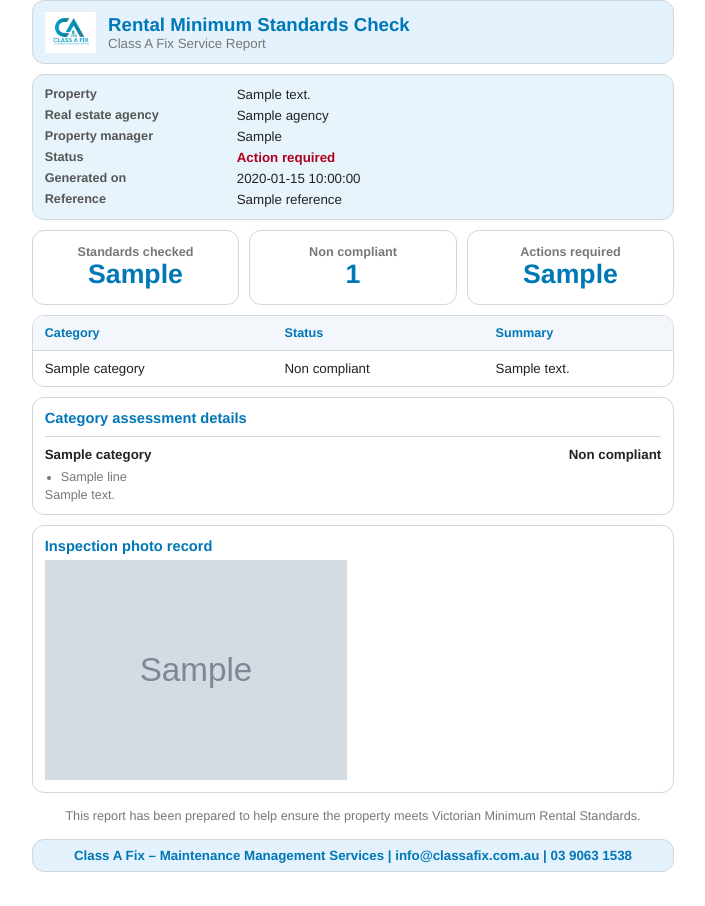
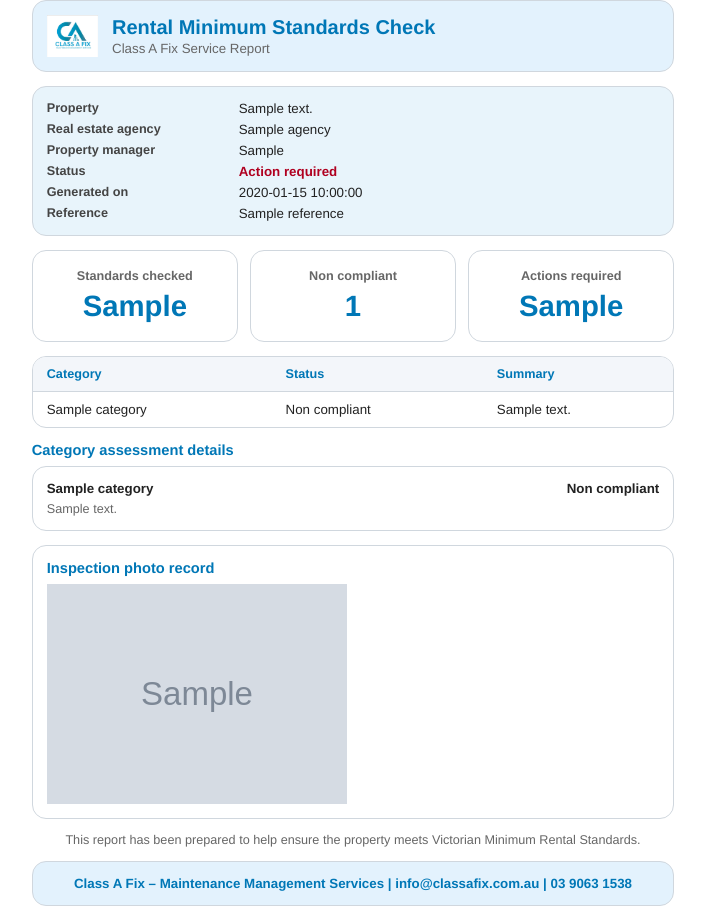
Before and after one commit to John-star-begi/rms_app, a FastAPI app: template templates/report.html in a window 1280 px wide. Shown: the whole page, without its empty margins (287-992 px from the left). Before the commit the page ends 872 px from the top, so only its background shows below. Run offline with FastAPI, Linux system fonts and the light colour scheme; the template is opened without the code that fills it: most values are stand-ins (such as "Sample title", 1, 10 or a date in 2020); grey boxes marked "Sample" are stand-in pictures.

Commit message:
Update report.html

```diff
--- a/templates/report.html
+++ b/templates/report.html
@@ -7,139 +7,168 @@
 <style>
 :root{
   --brand:#0077B6;
-  --light-brand:#E8F4FB;
-  --light-header:#E3F2FD;
-  --table-head:#F3F6FA;
+  --brand-light:#E8F4FB;
+  --brand-header:#E3F2FD;
 
   --text:#222;
-  --label:#555;
-  --muted:#777;
+  --muted:#666;
   --ok:#2E7D32;
   --bad:#B00020;
 
   --border:#D0D7DE;
-  --radius:12px;
-  --pad:12px;
+  --radius:14px;
 }
 
 @page{size:A4;margin:20mm;}
+
 body{
   margin:0;
   font-family: Helvetica, Arial, sans-serif;
   font-size:10pt;
   color:var(--text);
 }
-.page{max-width:170mm;margin:0 auto;}
-.spacer{height:10px;}
+
+.page{
+  max-width:170mm;
+  margin:0 auto;
+}
+
+.spacer{height:14px;}
 
 .card{
   border:1px solid var(--border);
   border-radius:var(--radius);
-  padding:var(--pad);
   background:#fff;
+  padding:14px;
 }
 
-.header{
-  background:var(--light-header);
-  border:1px solid var(--border);
-  border-radius:var(--radius);
-  padding:10px 12px;
+.header-card{
+  background:var(--brand-header);
   display:flex;
   align-items:center;
-  gap:12px;
+  gap:14px;
 }
 
-.logo{height:42px;max-width:120px;object-fit:contain;}
+.header-card img{
+  height:42px;
+  max-width:130px;
+  object-fit:contain;
+}
 
-h1{
+.header-title{
+  font-size:15pt;
+  font-weight:700;
+  color:var(--brand);
   margin:0;
-  font-size:14pt;
-  color:var(--brand);
 }
-.subtitle{color:var(--muted);font-size:10pt;}
 
-.info-card{background:var(--light-brand);}
+.header-sub{
+  font-size:10pt;
+  color:var(--muted);
+  margin-top:2px;
+}
+
+.info-card{
+  background:var(--brand-light);
+}
+
 .info-grid{
   display:grid;
   grid-template-columns:180px 1fr;
-  gap:6px 12px;
+  row-gap:6px;
+  column-gap:12px;
 }
-.label{font-size:9.5pt;font-weight:700;color:var(--label);}
-.value{font-size:10pt;}
+
+.label{
+  font-size:9.5pt;
+  font-weight:700;
+  color:#444;
+}
+
+.value{
+  font-size:10pt;
+}
+
 .value.ok{color:var(--ok);font-weight:700;}
 .value.bad{color:var(--bad);font-weight:700;}
 
 .summary-row{
   display:grid;
   grid-template-columns:repeat(3,1fr);
-  gap:10px;
+  gap:12px;
 }
-.summary-card{text-align:center;padding:14px 10px;}
-.summary-title{font-size:9.5pt;color:var(--muted);font-weight:700;}
-.summary-value{font-size:20pt;color:var(--brand);font-weight:700;}
 
-.section-title{
-  font-size:11pt;
+.summary-card{
+  text-align:center;
+  padding:18px 10px;
+}
+
+.summary-label{
+  font-size:9.5pt;
+  color:var(--muted);
+  font-weight:700;
+}
+
+.summary-number{
+  font-size:22pt;
   font-weight:700;
   color:var(--brand);
-  margin-bottom:6px;
+  margin-top:6px;
 }
 
-.table-card{padding:0;overflow:hidden;}
-table{width:100%;border-collapse:collapse;}
-th{
-  background:var(--table-head);
+.table-card{
+  padding:0;
+  overflow:hidden;
+}
+
+table{
+  width:100%;
+  border-collapse:collapse;
+}
+
+thead th{
+  background:#F3F6FA;
   color:var(--brand);
   font-size:9.5pt;
-  padding:10px 12px;
   text-align:left;
+  padding:10px 14px;
 }
-td{
-  padding:10px 12px;
+
+tbody td{
+  padding:10px 14px;
   border-top:1px solid var(--border);
-  vertical-align:top;
 }
 
 .status-ok{color:var(--ok);font-weight:700;}
 .status-bad{color:var(--bad);font-weight:700;}
 .status-na{color:var(--muted);font-weight:700;}
 
-.details-card .category{
-  border-top:1px solid var(--border);
-  padding-top:10px;
-  margin-top:10px;
-}
-.details-card .category:first-child{
-  border-top:none;
-  padding-top:0;
-  margin-top:0;
+.section-title{
+  font-size:11pt;
+  font-weight:700;
+  color:var(--brand);
+  margin-bottom:8px;
 }
 
-.cat-head{
+.category-card{
+  padding:14px;
+}
+
+.category-head{
   display:flex;
   justify-content:space-between;
-  gap:12px;
   align-items:baseline;
   font-weight:700;
 }
-.cat-status.ok{color:var(--ok);}
-.cat-status.bad{color:var(--bad);}
-.cat-status.na{color:var(--muted);}
 
-.cat-summary{
-  margin-top:4px;
+.category-status.ok{color:var(--ok);}
+.category-status.bad{color:var(--bad);}
+.category-status.na{color:var(--muted);}
+
+.category-note{
+  margin-top:6px;
+  font-size:9.5pt;
   color:var(--muted);
-  font-size:9.5pt;
-}
-
-.checklist{
-  margin:8px 0 0 16px;
-  padding:0;
-}
-.checklist li{
-  margin-bottom:4px;
-  color:var(--muted);
-  font-size:9.5pt;
 }
 
 .photos-grid{
@@ -147,6 +176,7 @@
   grid-template-columns:1fr 1fr;
   gap:12px;
 }
+
 .photos-grid img{
   width:100%;
   height:220px;
@@ -157,14 +187,10 @@
   font-size:9.5pt;
   color:var(--muted);
   text-align:center;
-  padding:6px 12px;
 }
 
-.footer{
-  background:var(--light-header);
-  border:1px solid var(--border);
-  border-radius:var(--radius);
-  padding:8px;
+.footer-card{
+  background:var(--brand-header);
   text-align:center;
   font-weight:700;
   color:var(--brand);
@@ -175,16 +201,18 @@
 <body>
 <div class="page">
 
-<div class="header">
-  <img src="/static/class-a-fix-logo.jpg" class="logo" alt="Class A Fix">
+<!-- HEADER CARD -->
+<div class="card header-card">
+  <img src="/static/class-a-fix-logo.jpg" alt="Class A Fix">
   <div>
-    <h1>Rental Minimum Standards Check</h1>
-    <div class="subtitle">Class A Fix Service Report</div>
+    <div class="header-title">Rental Minimum Standards Check</div>
+    <div class="header-sub">Class A Fix Service Report</div>
   </div>
 </div>
 
 <div class="spacer"></div>
 
+<!-- INFO CARD -->
 <div class="card info-card">
   <div class="info-grid">
     <div class="label">Property</div><div class="value">{{ property_address }}</div>
@@ -203,23 +231,25 @@
 
 <div class="spacer"></div>
 
+<!-- SUMMARY CARDS -->
 <div class="summary-row">
   <div class="card summary-card">
-    <div class="summary-title">Standards checked</div>
-    <div class="summary-value">{{ standards_checked }}</div>
+    <div class="summary-label">Standards checked</div>
+    <div class="summary-number">{{ standards_checked }}</div>
   </div>
   <div class="card summary-card">
-    <div class="summary-title">Non compliant</div>
-    <div class="summary-value">{{ non_compliant_count }}</div>
+    <div class="summary-label">Non compliant</div>
+    <div class="summary-number">{{ non_compliant_count }}</div>
   </div>
   <div class="card summary-card">
-    <div class="summary-title">Actions required</div>
-    <div class="summary-value">{{ actions_required }}</div>
+    <div class="summary-label">Actions required</div>
+    <div class="summary-number">{{ actions_required }}</div>
   </div>
 </div>
 
 <div class="spacer"></div>
 
+<!-- TABLE CARD -->
 <div class="card table-card">
   <table>
     <thead>
@@ -243,34 +273,25 @@
 
 <div class="spacer"></div>
 
-<div class="card details-card">
+<!-- CATEGORY DETAIL CARDS -->
 <div class="section-title">Category assessment details</div>
 
 {% for cat in categories %}
-  <div class="category">
-    <div class="cat-head">
+<div class="card category-card">
+  <div class="category-head">
     <div>{{ cat.name }}</div>
-      <div class="cat-status {{ cat.cat_status_class }}">{{ cat.status }}</div>
+    <div class="category-status {{ cat.cat_status_class }}">{{ cat.status }}</div>
   </div>
 
-    {% if cat.explanation and cat.explanation|length > 0 %}
-    <ul class="checklist">
-      {% for line in cat.explanation %}
-      <li>{{ line }}</li>
-      {% endfor %}
-    </ul>
-    {% endif %}
-
   {% if cat.note %}
-    <div class="cat-summary">{{ cat.note }}</div>
+  <div class="category-note">{{ cat.note }}</div>
   {% endif %}
 </div>
+<div class="spacer"></div>
 {% endfor %}
-</div>
 
-<div class="spacer"></div>
-
-{% if photo_urls and photo_urls|length > 0 %}
+<!-- PHOTOS -->
+{% if photo_urls %}
 <div class="card">
   <div class="section-title">Inspection photo record</div>
   <div class="photos-grid">
@@ -279,9 +300,9 @@
     {% endfor %}
   </div>
 </div>
-{% endif %}
 
 <div class="spacer"></div>
+{% endif %}
 
 <div class="assurance">
   This report has been prepared to help ensure the property meets Victorian Minimum Rental Standards.
@@ -289,7 +310,7 @@
 
 <div class="spacer"></div>
 
-<div class="footer">
+<div class="card footer-card">
   Class A Fix – Maintenance Management Services | info@classafix.com.au | 03 9063 1538
 </div>
 
```
Lines whose indentation alone changed are shown as unchanged.
